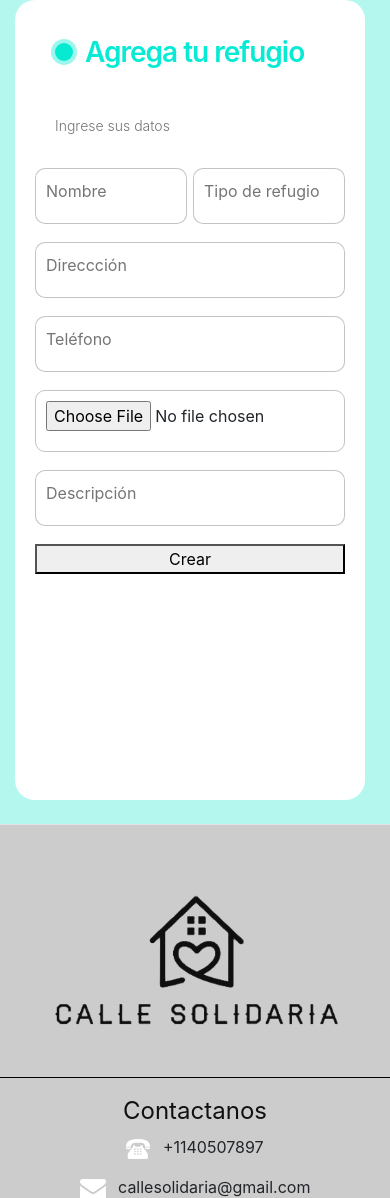
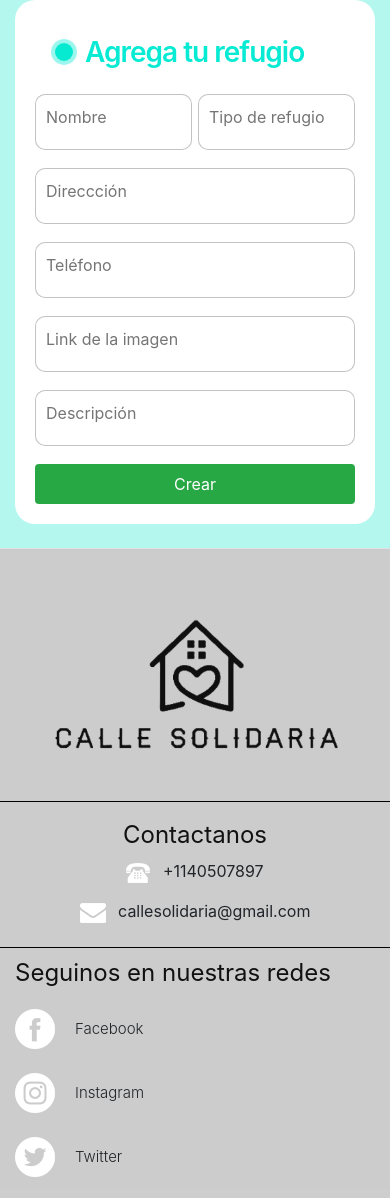
Before and after one commit to AntonioFranciulli/TPIntroDelSoft, a Flask app: page /cargar_refugio in a window 390 px wide. Shown: the part 127-1325 px from the top of the page. After the commit the page ends 1304 px from the top, so only its background shows below. Run offline with Flask 3, Linux system fonts and the light colour scheme; some libraries are stand-ins or nearby versions.

Commit message:
Forms responsive
Los forms se adaptan al ancho de la pantalla

```diff
--- a/templates/cargar_refugio.html
+++ b/templates/cargar_refugio.html
@@ -12,12 +12,9 @@
     display: flex;
     flex-direction: column;
     gap: 10px;
-    max-width: 350px;
     background-color: #fff;
     padding: 20px;
     border-radius: 20px;
-    position: relative;
-    height: 800px;
   }
 
   .title {
@@ -147,11 +144,10 @@
 
 
 {% block body %}
-<div class=" col-lg-3 col-sm-6 container-fluid d-flex flex-column justify-center-content">
-
-  <form class="form " action="{{url_for('cargar_refugio')}}" method="post" enctype="multipart/form-data">
+<div class="d-flex justify-content-center">
+  <div class="col-lg-6 col-12 d-flex flex-column align-items-center">
+    <form class="form" action="{{url_for('cargar_refugio')}}" method="post" enctype="multipart/form-data">
       <p class="title">Agrega tu refugio </p>
-    <p class="message">Ingrese sus datos</p>
       <div class="flex">
         <label for="nombre_refugio">
           <input type="text" id="nombre" name="nombre" placeholder="Nombre" required class="input">
@@ -170,12 +166,12 @@
         <input type="number" id="telefono" name="telefono" placeholder="Teléfono" required class="input">
       </label>
       <label for="imagen">
-      <input type="file" id="imagen" name="imagen" placeholder="Imagen" accept="image/*" required class="input">
+        <input type="text" id="imagen" name="imagen" placeholder="Link de la imagen" required class="input" >
       </label>
       <label for="descripcion">
         <input type="text" id="descripcion" name="imagen" placeholder="Descripción" class="input">
       </label>
-    <button type="submit" onclick="showAlert()">Crear</button>
+      <button class="py-2 bg-success border-0 rounded text-white" type="submit" onclick="showAlert()">Crear</button>
       <script>
         function showAlert() {
           alert("Refugio cargado!");
@@ -183,5 +179,6 @@
       </script>
     </form>
   </div>
+</div>
 
 {% endblock %}
--- a/templates/detalles_refugio.html
+++ b/templates/detalles_refugio.html
@@ -32,7 +32,7 @@
       <li>Dirección: Paseo Colón 850</li>
       <li class="fs-4">Mail: manosabiertas@example.com</li>
       <h4 style="font-size: 18px;">Voluntarios:</h4>
-      <li><a href="{{url_for('detalles_refugio')}}">Jhon Doe</a></li>
+      <li><a href="{{url_for('detalles_voluntario')}}">Jhon Doe</a></li>
     </ul>
   </div>
 </main>
--- a/templates/detalles_voluntario.html
+++ b/templates/detalles_voluntario.html
@@ -23,8 +23,7 @@
           <li>Email: johndoe@example.com</li>
         </ul>
       </div>
-      <button class="py-2 px-4 align-self-end justify- mb-3 rounded bg-danger text-white">Eliminar</button>
-      <a href="{{url_for('edicion_voluntario')}}" target="_blank">
+      <a class="mt-4" href="{{url_for('edicion_voluntario')}}">
         <button class="px-3 py-2 rounded border border-primary bg-primary text-white">Editar</button>
       </a>
     </section>
```
Also changed, not shown: templates/cargar_voluntario.html (+5 -9 lines). Lines whose indentation alone changed are shown as unchanged.
